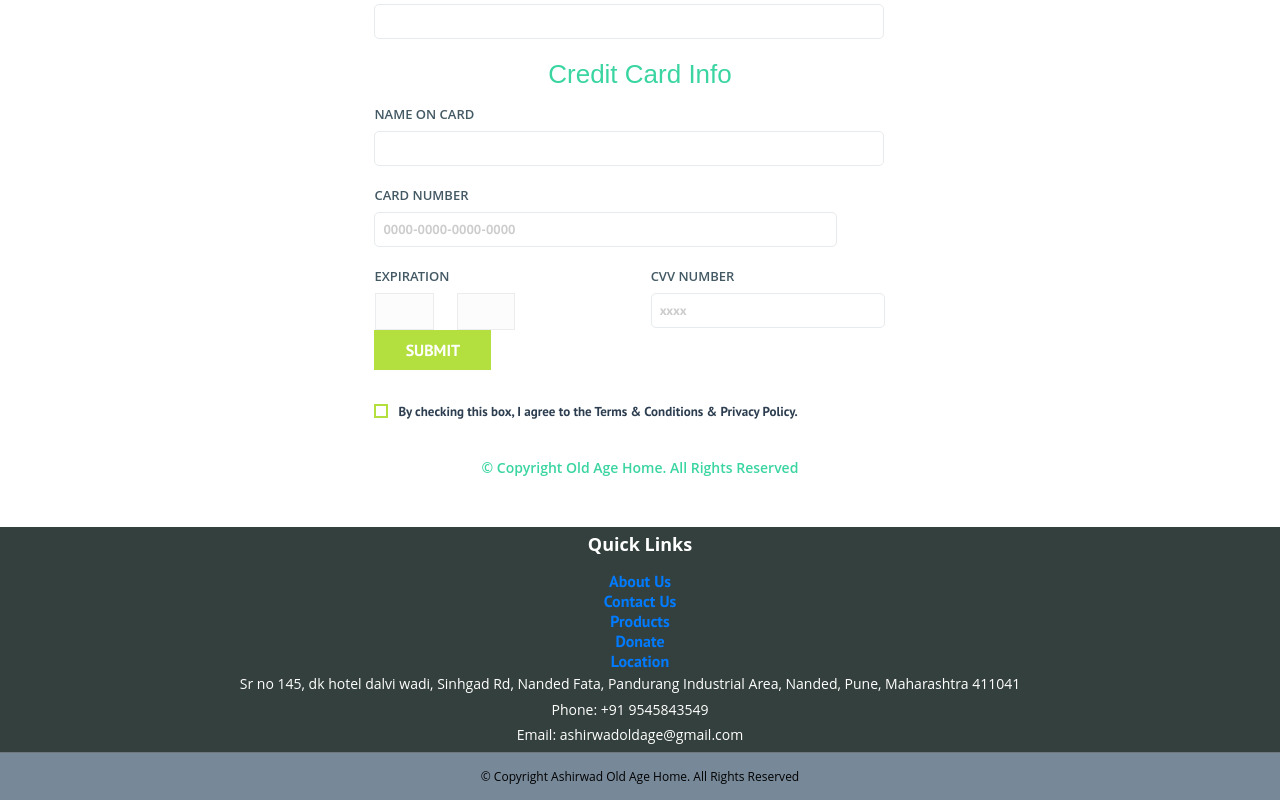
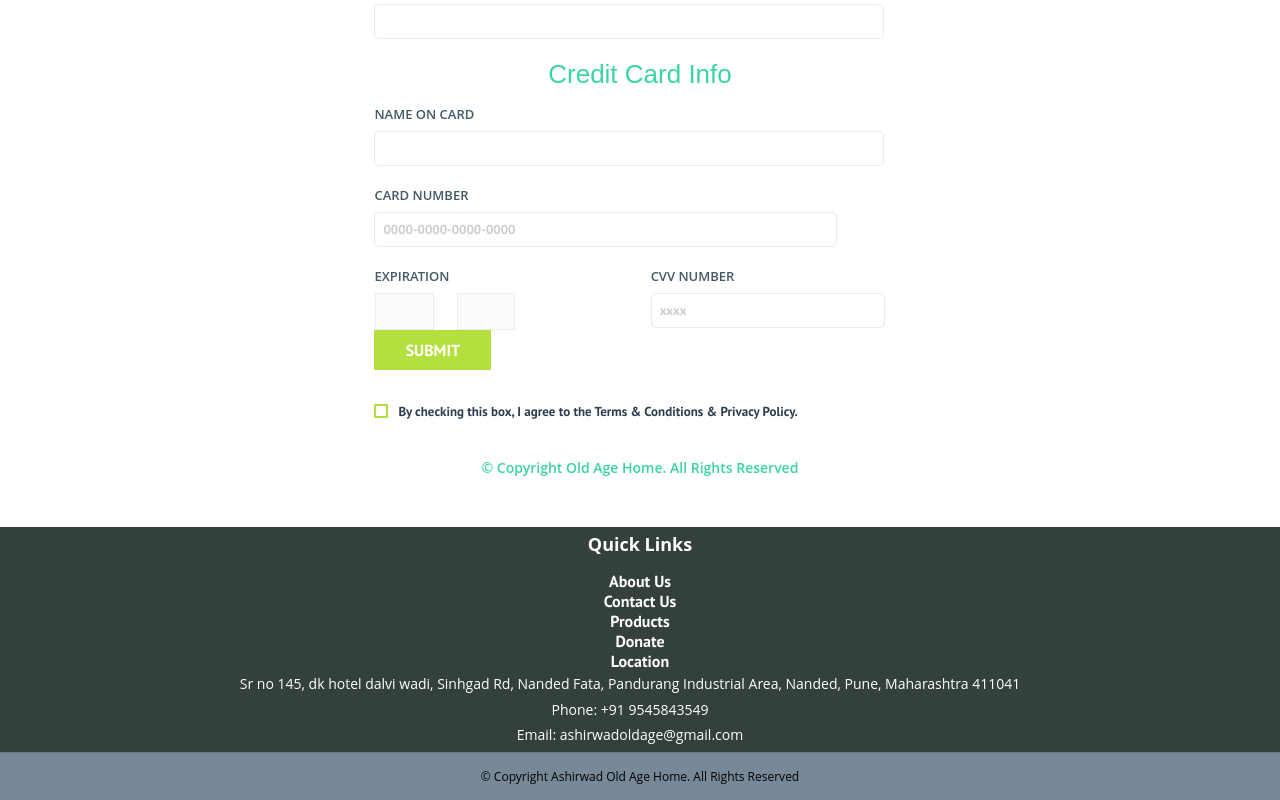
Before and after one commit to heet2604/Ashirwad_ngo, a React (Create React App) app: page /donate in a window 1280 px wide. Shown: the part 388-1188 px from the top of the page. Built offline with nearby package versions, Linux system fonts and the light colour scheme.

Commit message:
Update Footer.css

```diff
--- a/src/Components/Footer.css
+++ b/src/Components/Footer.css
@@ -22,7 +22,7 @@
 }
 
 .footer-top a { /* Style for links in the contact section */
-  color: #007bff; /* Example link color */
+  color: #ffffff; /* Example link color */
   text-decoration: none;
 }
 
```
